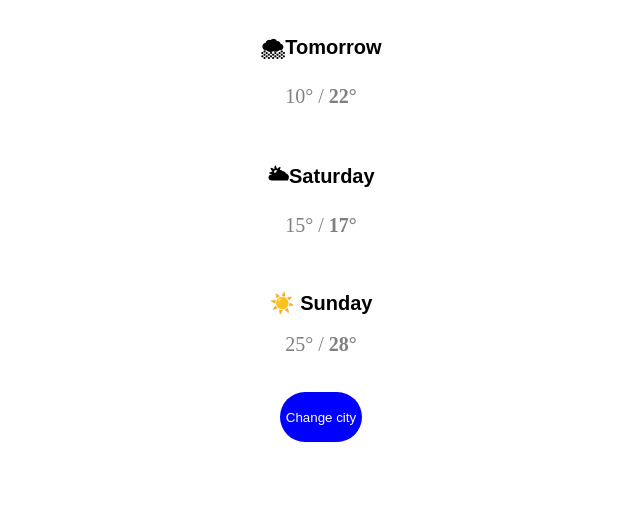
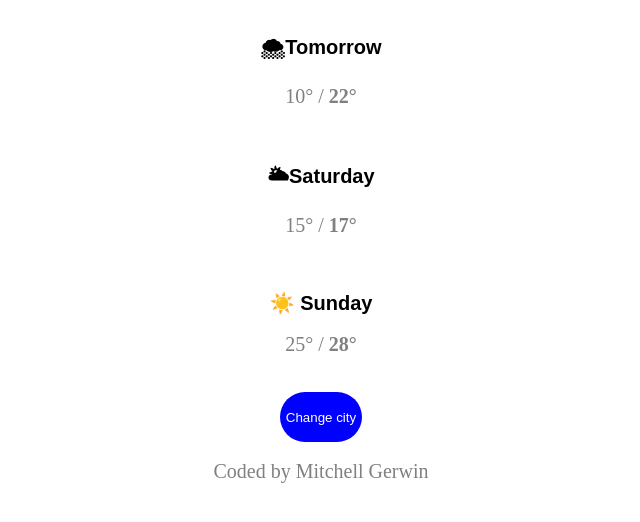
Before and after one commit to Mitchell444/Project2, a plain HTML site: page index.html in a window 1280 px wide. Shown: the part 166-688 px from the top of the page, without its empty margins (319-959 px from the left). Drawn offline with Linux system fonts and the light colour scheme.

Commit message:
coded by

```diff
--- a/CSSProject.css
+++ b/CSSProject.css
@@ -48,7 +48,6 @@ height: 50px;
 width: 100px;
 border: none;
 text-align: 'center';
-
 }
 button:hover{
     background-color: white;
--- a/index.html
+++ b/index.html
@@ -37,5 +37,7 @@
         <p>
         <button>Change city</button>
         </p>
+        <br>
+        <p class="tempText">Coded by Mitchell Gerwin</p>
     </body>
 </html>
```
